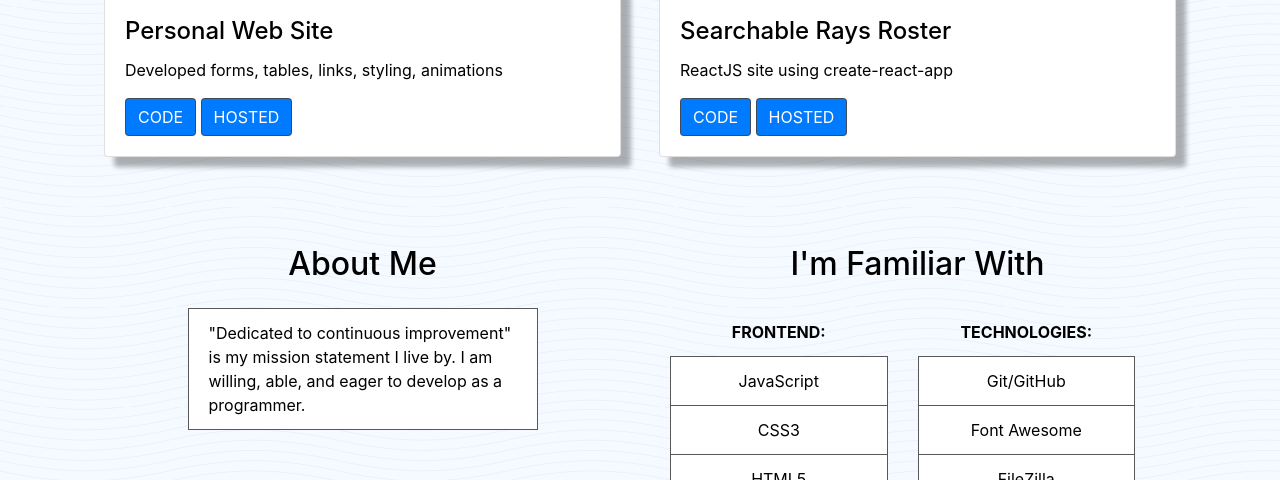
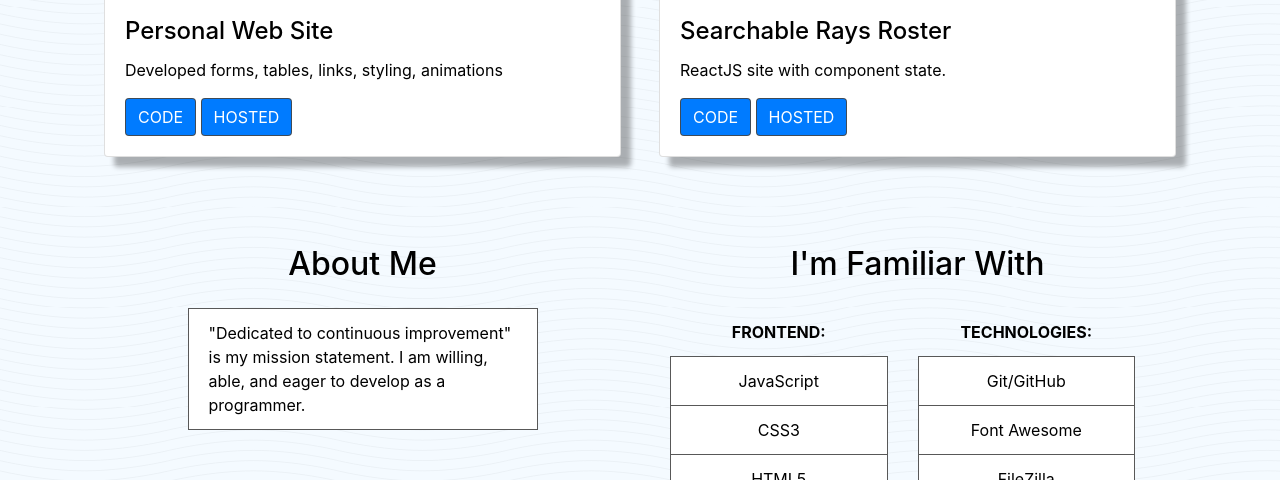
Before and after one commit to Rizzo-419/portfolio, a website: page index.html in a window 1280 px wide. Shown: the part 742-1222 px from the top of the page. Drawn offline with nearby package versions, Linux system fonts and the light colour scheme.

```diff
--- a/index.html
+++ b/index.html
@@ -115,7 +115,7 @@
         <img class="card-img-top" id="img2" src="imgs/rosterProjectCard.png">
         <div class="card-body">
             <h4 class="card-title">Searchable Rays Roster</h4>
-            <p class="card-text">ReactJS site using create-react-app</p>
+            <p class="card-text">ReactJS site with component state.</p>
             <a href="https://github.com/TylerBiggert/tamparoster/tree/master" class="btn btn-primary" target="_blank">CODE</a>
             <a href="https://TylerBiggert.github.io/tamparoster" class="btn btn-primary" target="_blank">HOSTED</a>
         </div>
@@ -128,7 +128,7 @@
 <div class="container row mx-auto">
     <span class="col-lg-6">
         <h2 class="section-title darkBG">About Me</h2>
-        <p class="col-sm-8 mx-auto darkBG">"Dedicated to continuous improvement" is my mission statement I live by. I am willing, able, and eager to develop as a programmer. </p>
+        <p class="col-sm-8 mx-auto darkBG">"Dedicated to continuous improvement" is my mission statement. I am willing, able, and eager to develop as a programmer. </p>
     </span>
     <span class="col-lg-6">
         <h2 class="section-title darkBG">I'm Familiar With</h2>
```
Also changed, not shown: style-sheet.css (+1 -1 lines).
